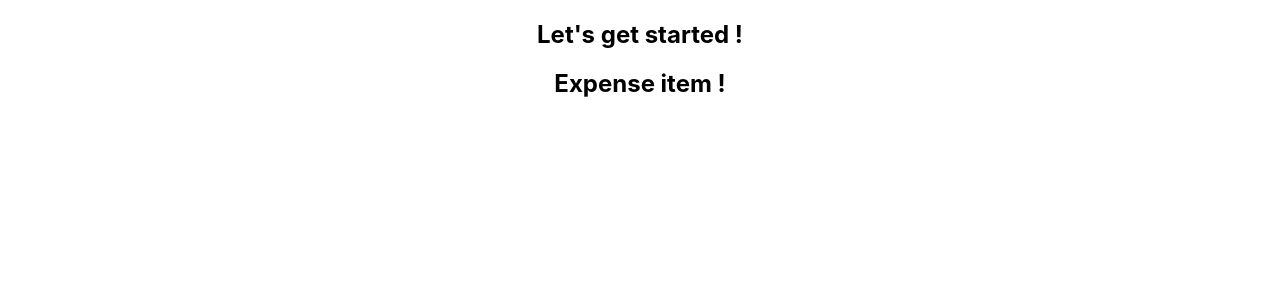
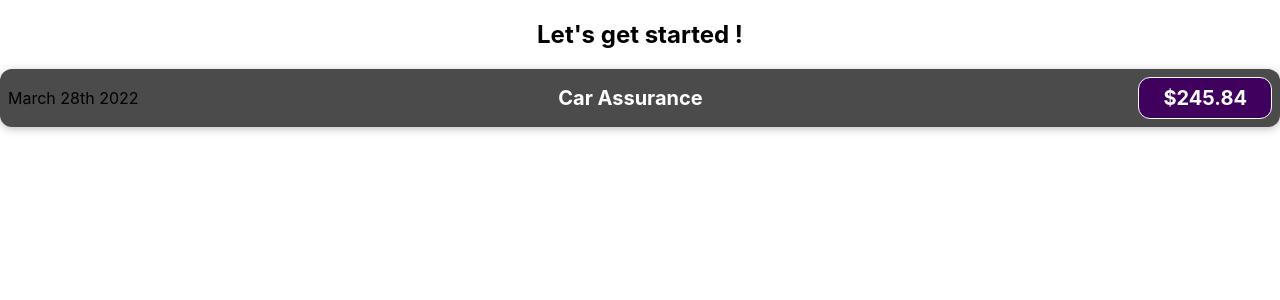
Before and after one commit to aschneiderGit/react-complete-guide, a React (Create React App) app: page / in a window 1280 px wide. Shown: the top 300 px of the page. Built offline with nearby package versions, Linux system fonts and the light colour scheme.

Commit message:
a little bit of css

```diff
--- /dev/null
+++ b/src/components/ExpenseItem.css
@@ -0,0 +1,56 @@
+.expense-item {
+	display: flex;
+	justify-content: space-between;
+	align-items: center;
+	box-shadow: 0 2px 8px rgba(0, 0, 0, 0.25);
+	padding: 0.5rem;
+	margin: 1rem 0;
+	border-radius: 12px;
+	background-color: #4b4b4b;
+}
+
+.expense-item__description {
+	display: flex;
+	flex-direction: column;
+	gap: 1rem;
+	align-items: flex-end;
+	flex-flow: column-reverse;
+	justify-content: flex-start;
+	flex: 1;
+}
+
+.expense-item h2 {
+	color: #3a3a3a;
+	font-size: 1rem;
+	flex: 1;
+	margin: 0 1rem;
+	color: white;
+}
+
+.expense-item__price {
+	font-size: 1rem;
+	font-weight: bold;
+	color: white;
+	background-color: #40005d;
+	border: 1px solid white;
+	padding: 0.5rem;
+	border-radius: 12px;
+}
+
+@media (min-width: 580px) {
+	.expense-item__description {
+		flex-direction: row;
+		align-items: center;
+		justify-content: flex-start;
+		flex: 1;
+	}
+
+	.expense-item__description h2 {
+		font-size: 1.25rem;
+	}
+
+	.expense-item__price {
+		font-size: 1.25rem;
+		padding: 0.5rem 1.5rem;
+	}
+}
--- a/src/components/ExpenseItem.js
+++ b/src/components/ExpenseItem.js
@@ -1,5 +1,15 @@
+import './ExpenseItem.css'
+
 function ExpenseItem() {
-  return <h2> Expense item ! </h2>
+	return (
+		<div className="expense-item">
+			<div> March 28th 2022 </div>
+			<div  className="expense-item__description">
+				<h2> Car Assurance</h2>
+				<div  className="expense-item__price"> $245.84</div>
+			</div>
+		</div>
+	)
 }
 
-export default ExpenseItem;
+export default ExpenseItem
```
